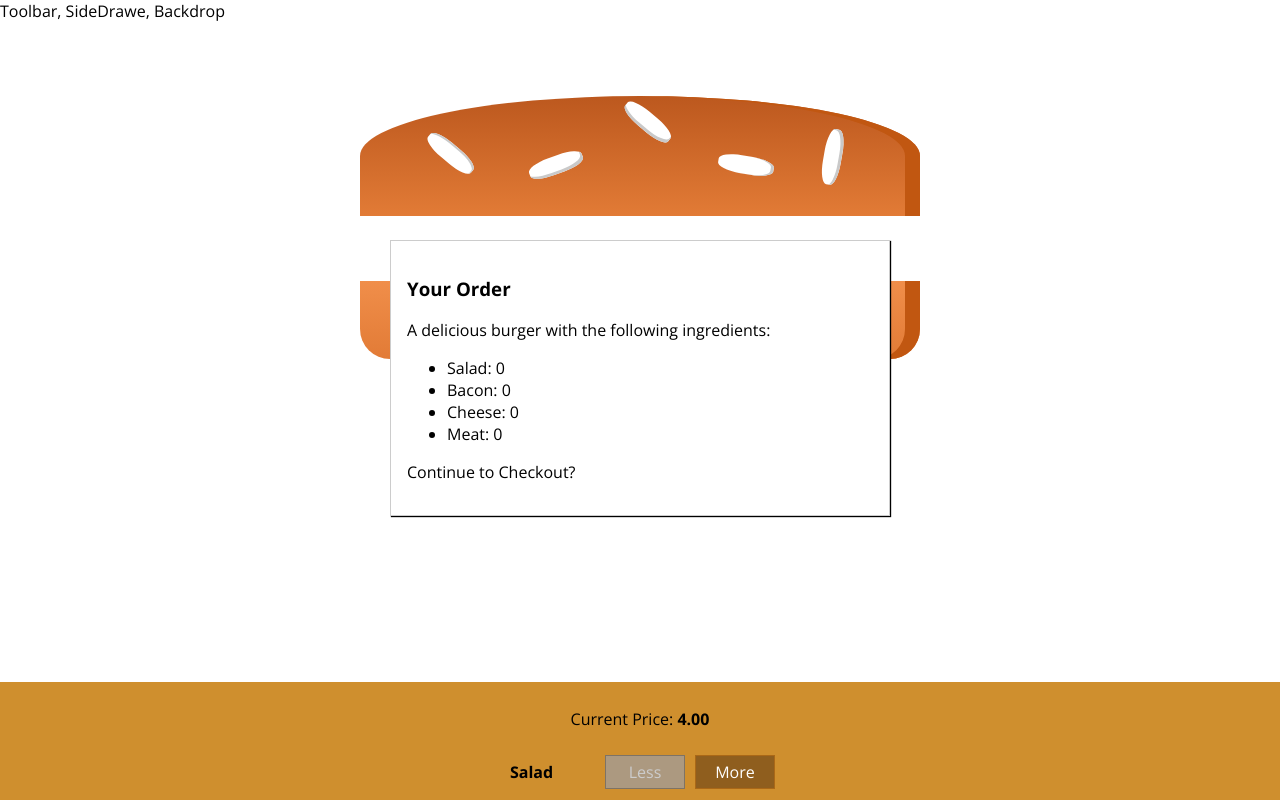
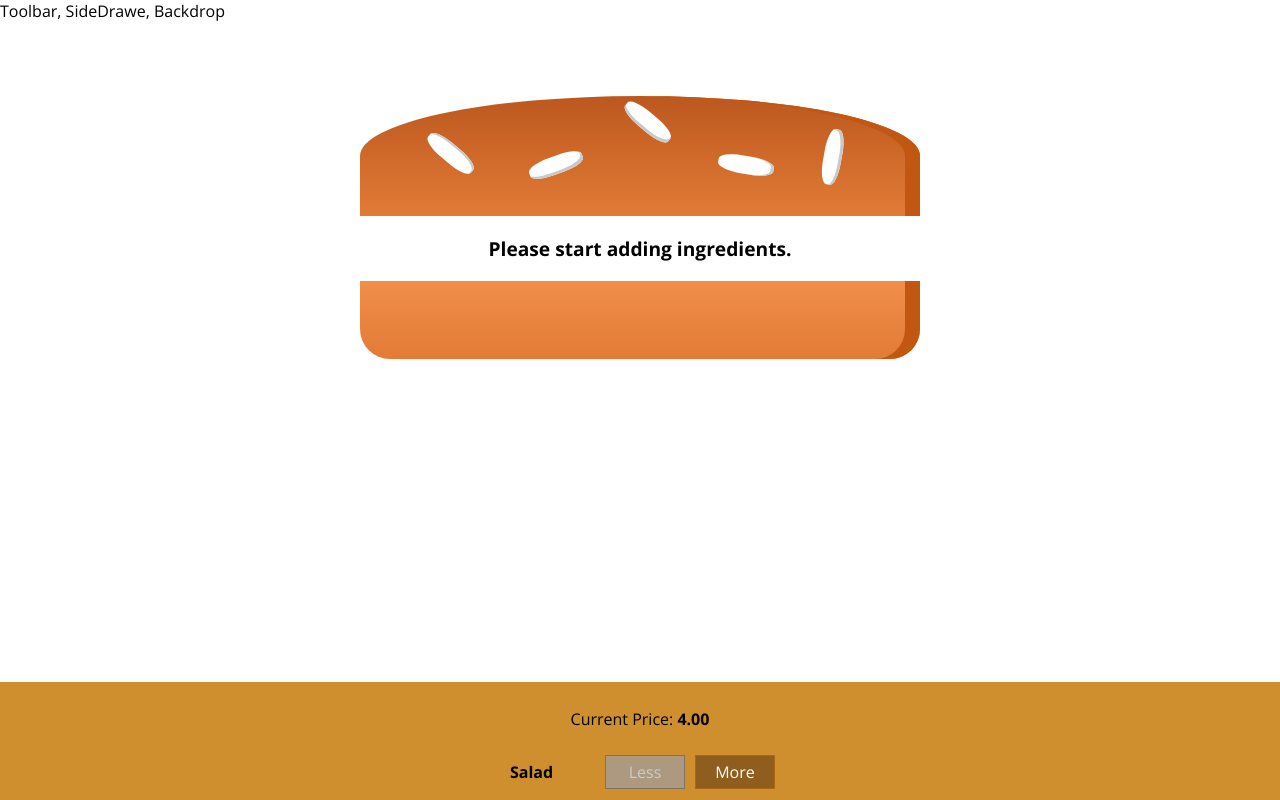
Before and after one commit to salehrezq/react-complete-guide-maximilian-burger-builder, a React (Create React App) app: page / in a window 1280 px wide. Shown: the top 800 px of the page. Built offline with nearby package versions, Linux system fonts and the light colour scheme.

Commit message:
Implement click code to show the modal
Lesson:
08. A Real App The Burger Builder (Basic Version)\
22. Showing & Hiding the Modal (with Animation!)

```diff
--- a/src/components/Burger/BuildControls/BuildControls.js
+++ b/src/components/Burger/BuildControls/BuildControls.js
@@ -21,7 +21,8 @@
       />)}
       <button
          className={classes.OrderButton}
-         disabled={!props.purchasable}>
+         disabled={!props.purchasable}
+         onClick={props.ordered}>
          Order Now
       </button>
    </div>
--- a/src/components/UI/Modal/Modal.js
+++ b/src/components/UI/Modal/Modal.js
@@ -3,7 +3,11 @@
 
 const Modal = props => (
 
-   <div className={classes.Modal}>
+   <div className={classes.Modal}
+        style={{
+           transform: props.show ? 'translateY(0)' : 'translateY(-100vh)',
+           opacity: props.show ? '1' : 0
+        }}>
       {props.children}
    </div>
 );
--- a/src/containers/BurgerBuilder/BurgerBuilder.js
+++ b/src/containers/BurgerBuilder/BurgerBuilder.js
@@ -22,7 +22,8 @@
          meat: 0,
       },
       totalPrice: 4,
-      purchasable: false
+      purchasable: false,
+      purchasing: false
    }
 
    addIngredientHandler = (type) => {
@@ -66,6 +67,10 @@
       this.setState({purchasable: sum > 0});
    }
 
+   purchaseHandler = () => {
+      this.setState({purchasing: true});
+   }
+
    render() {
 
       const disabledInfo = {
@@ -78,7 +83,9 @@
 
       return (
          <Auxiliary>
-            <Modal><OrderSummary ingredients={this.state.ingredients}/></Modal>
+            <Modal show={this.state.purchasing}>
+               <OrderSummary ingredients={this.state.ingredients}/>
+            </Modal>
             <Burger ingredients={this.state.ingredients}/>
             <BuildControls
                addIngredient={this.addIngredientHandler}
@@ -86,6 +93,7 @@
                disabled={disabledInfo}
                price={this.state.totalPrice}
                purchasable={this.state.purchasable}
+               ordered={this.purchaseHandler}
             />
          </Auxiliary>
       );
```
